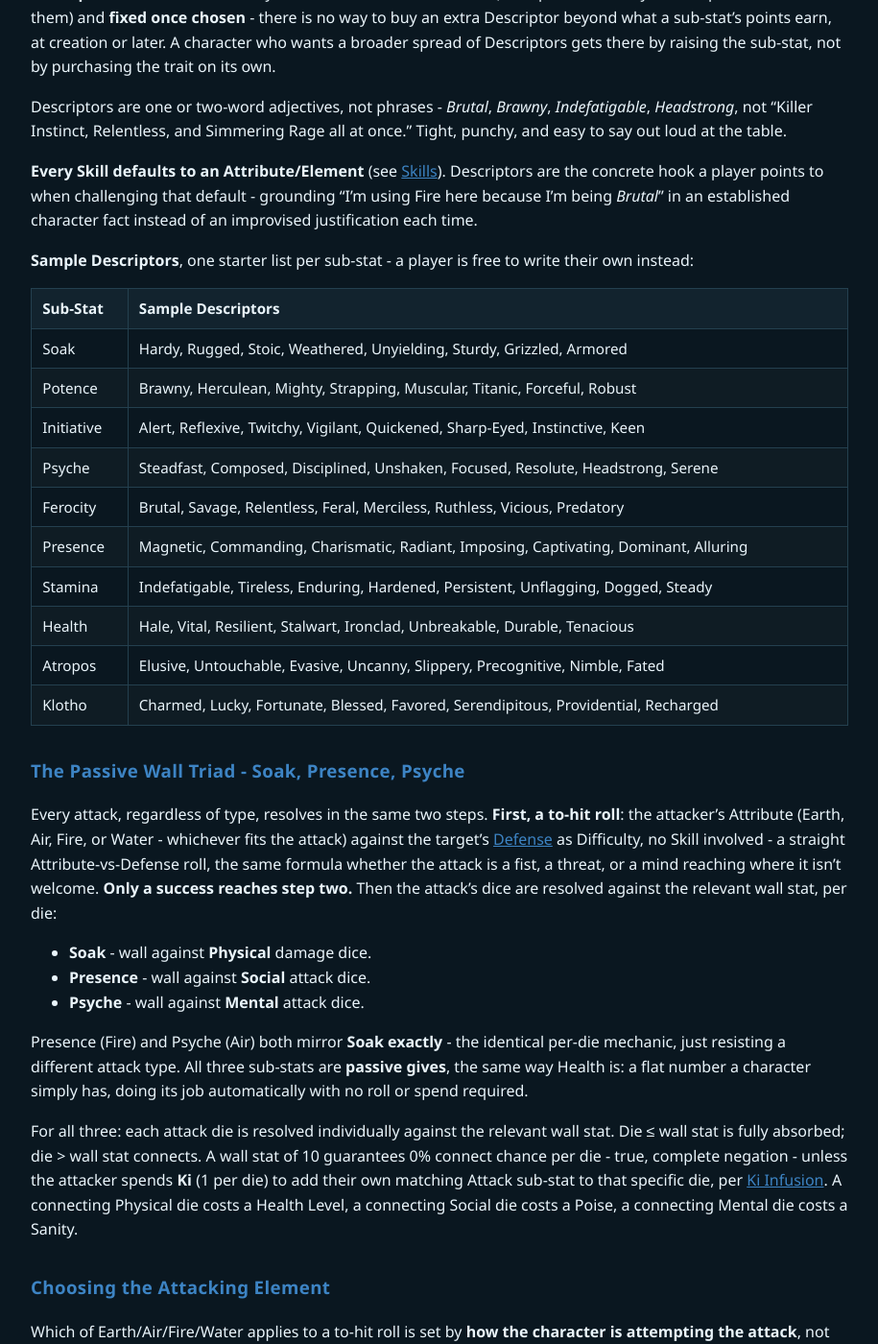
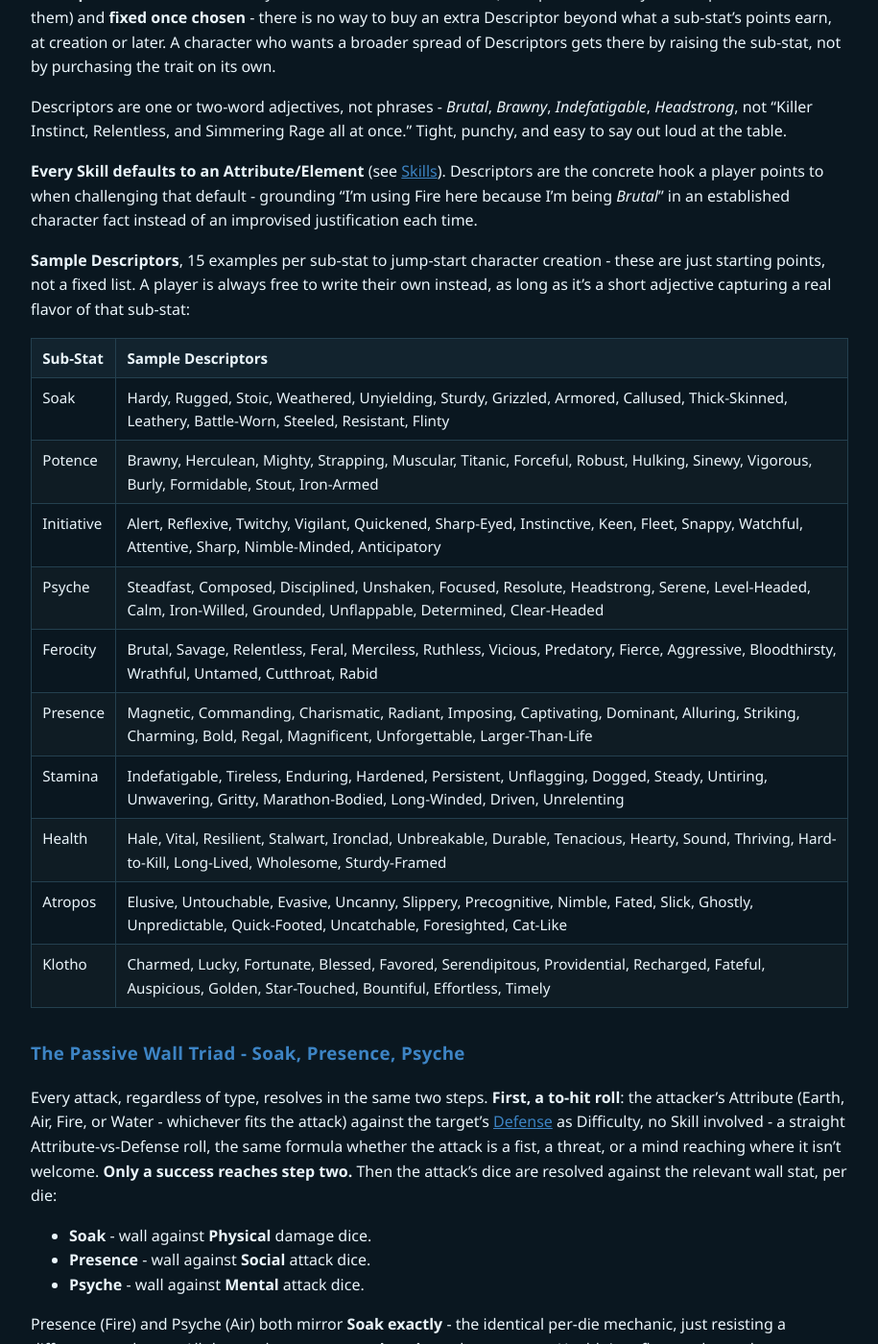
Before and after one commit to feralucce/20_Below, a Jekyll site: the page built from rules/rules.md, in a window 1280 px wide and 1400 px high, scrolled down 4527 px. Shown: the whole window at 96% size, without its empty margins (182-1097 px from the left). Built offline with Jekyll 4.4.1, drawn with Linux system fonts in a browser that asks for light colours; our own code applies the rules of GitHub Pages for plain Markdown files.

Commit message:
Expand sample Descriptors to 15 per sub-stat, mark them as examples
Widened every sub-stat's starter list from 8 to 15 adjectives (same
Laws of the Night style) to give players more to draw from at
character creation. Made explicit everywhere the lists appear
(rules.md, character-creation.md, glossary.md, the app's Descriptors
step) that these are examples, not a fixed list - a player can
always write their own instead.

Co-Authored-By: Claude Sonnet 5 <noreply@anthropic.com>

```diff
--- a/app/steps/05-descriptors.js
+++ b/app/steps/05-descriptors.js
@@ -23,7 +23,7 @@ export default {
       if (samples?.length) {
         container.append(
           el('p', { class: 'detail', style: 'margin:0 0 0.5rem;' }, [
-            el('strong', {}, 'Sample Descriptors: '),
+            el('strong', {}, 'Sample Descriptors (examples - write your own instead if none of these fit): '),
             samples.join(', '),
           ]),
         );
--- a/rules/rules.md
+++ b/rules/rules.md
@@ -109,20 +109,20 @@ Descriptors are one or two-word adjectives, not phrases - *Brutal*, *Brawny*, *I
 
 **Every Skill defaults to an Attribute/Element** (see [Skills](skills.md#skills-default-to-an-element)). Descriptors are the concrete hook a player points to when challenging that default - grounding "I'm using Fire here because I'm being *Brutal*" in an established character fact instead of an improvised justification each time.
 
-**Sample Descriptors**, one starter list per sub-stat - a player is free to write their own instead:
+**Sample Descriptors**, 15 examples per sub-stat to jump-start character creation - these are just starting points, not a fixed list. A player is always free to write their own instead, as long as it's a short adjective capturing a real flavor of that sub-stat:
 
 | Sub-Stat | Sample Descriptors |
 |---|---|
-| Soak | Hardy, Rugged, Stoic, Weathered, Unyielding, Sturdy, Grizzled, Armored |
-| Potence | Brawny, Herculean, Mighty, Strapping, Muscular, Titanic, Forceful, Robust |
-| Initiative | Alert, Reflexive, Twitchy, Vigilant, Quickened, Sharp-Eyed, Instinctive, Keen |
-| Psyche | Steadfast, Composed, Disciplined, Unshaken, Focused, Resolute, Headstrong, Serene |
-| Ferocity | Brutal, Savage, Relentless, Feral, Merciless, Ruthless, Vicious, Predatory |
-| Presence | Magnetic, Commanding, Charismatic, Radiant, Imposing, Captivating, Dominant, Alluring |
-| Stamina | Indefatigable, Tireless, Enduring, Hardened, Persistent, Unflagging, Dogged, Steady |
-| Health | Hale, Vital, Resilient, Stalwart, Ironclad, Unbreakable, Durable, Tenacious |
-| Atropos | Elusive, Untouchable, Evasive, Uncanny, Slippery, Precognitive, Nimble, Fated |
-| Klotho | Charmed, Lucky, Fortunate, Blessed, Favored, Serendipitous, Providential, Recharged |
+| Soak | Hardy, Rugged, Stoic, Weathered, Unyielding, Sturdy, Grizzled, Armored, Callused, Thick-Skinned, Leathery, Battle-Worn, Steeled, Resistant, Flinty |
+| Potence | Brawny, Herculean, Mighty, Strapping, Muscular, Titanic, Forceful, Robust, Hulking, Sinewy, Vigorous, Burly, Formidable, Stout, Iron-Armed |
+| Initiative | Alert, Reflexive, Twitchy, Vigilant, Quickened, Sharp-Eyed, Instinctive, Keen, Fleet, Snappy, Watchful, Attentive, Sharp, Nimble-Minded, Anticipatory |
+| Psyche | Steadfast, Composed, Disciplined, Unshaken, Focused, Resolute, Headstrong, Serene, Level-Headed, Calm, Iron-Willed, Grounded, Unflappable, Determined, Clear-Headed |
+| Ferocity | Brutal, Savage, Relentless, Feral, Merciless, Ruthless, Vicious, Predatory, Fierce, Aggressive, Bloodthirsty, Wrathful, Untamed, Cutthroat, Rabid |
+| Presence | Magnetic, Commanding, Charismatic, Radiant, Imposing, Captivating, Dominant, Alluring, Striking, Charming, Bold, Regal, Magnificent, Unforgettable, Larger-Than-Life |
+| Stamina | Indefatigable, Tireless, Enduring, Hardened, Persistent, Unflagging, Dogged, Steady, Untiring, Unwavering, Gritty, Marathon-Bodied, Long-Winded, Driven, Unrelenting |
+| Health | Hale, Vital, Resilient, Stalwart, Ironclad, Unbreakable, Durable, Tenacious, Hearty, Sound, Thriving, Hard-to-Kill, Long-Lived, Wholesome, Sturdy-Framed |
+| Atropos | Elusive, Untouchable, Evasive, Uncanny, Slippery, Precognitive, Nimble, Fated, Slick, Ghostly, Unpredictable, Quick-Footed, Uncatchable, Foresighted, Cat-Like |
+| Klotho | Charmed, Lucky, Fortunate, Blessed, Favored, Serendipitous, Providential, Recharged, Fateful, Auspicious, Golden, Star-Touched, Bountiful, Effortless, Timely |
 
 ### The Passive Wall Triad - Soak, Presence, Psyche
 
```
Also changed, not shown: rules/character-creation.md (+11 -11 lines), rules/glossary.md (+10 -10 lines).
